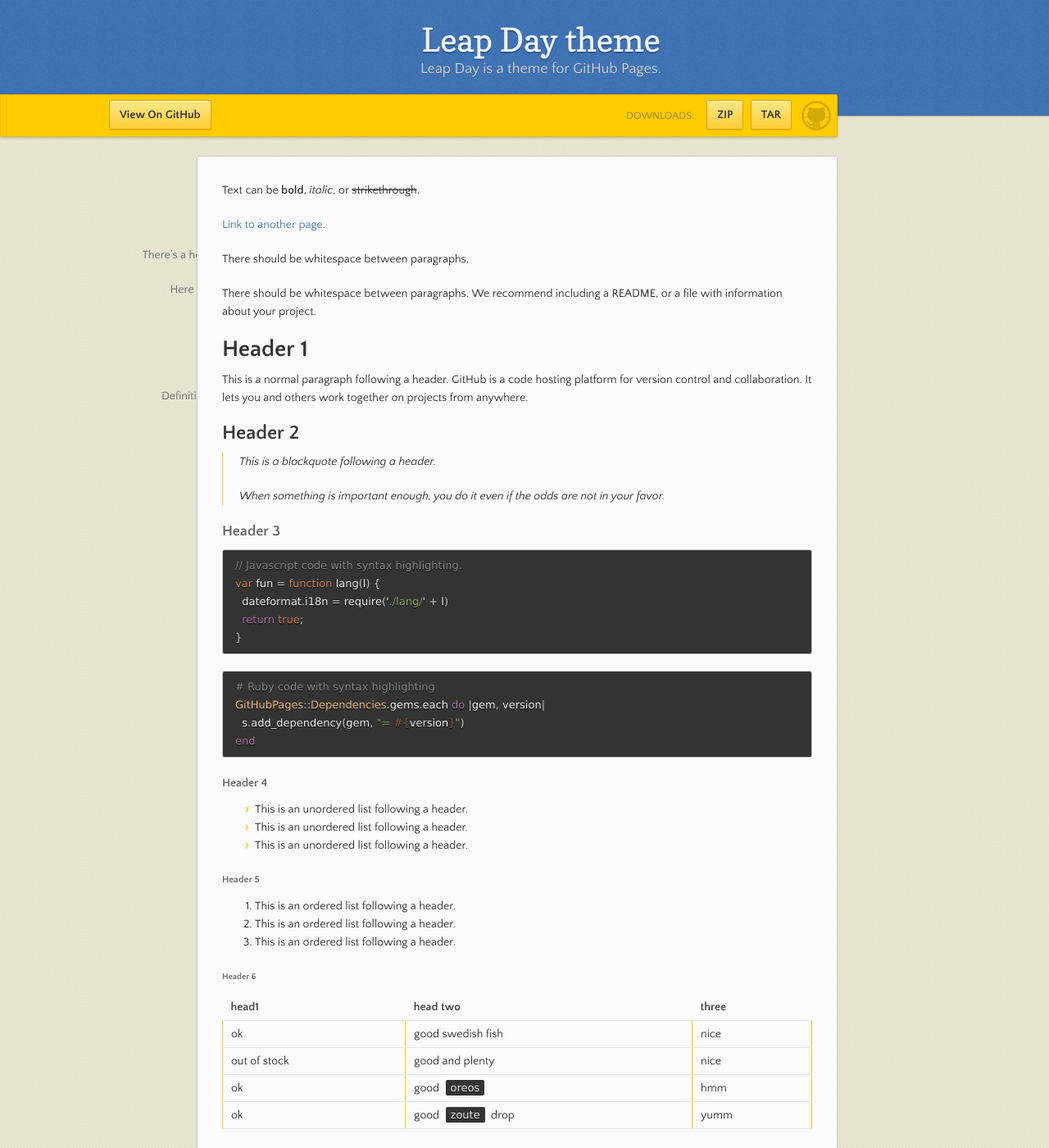
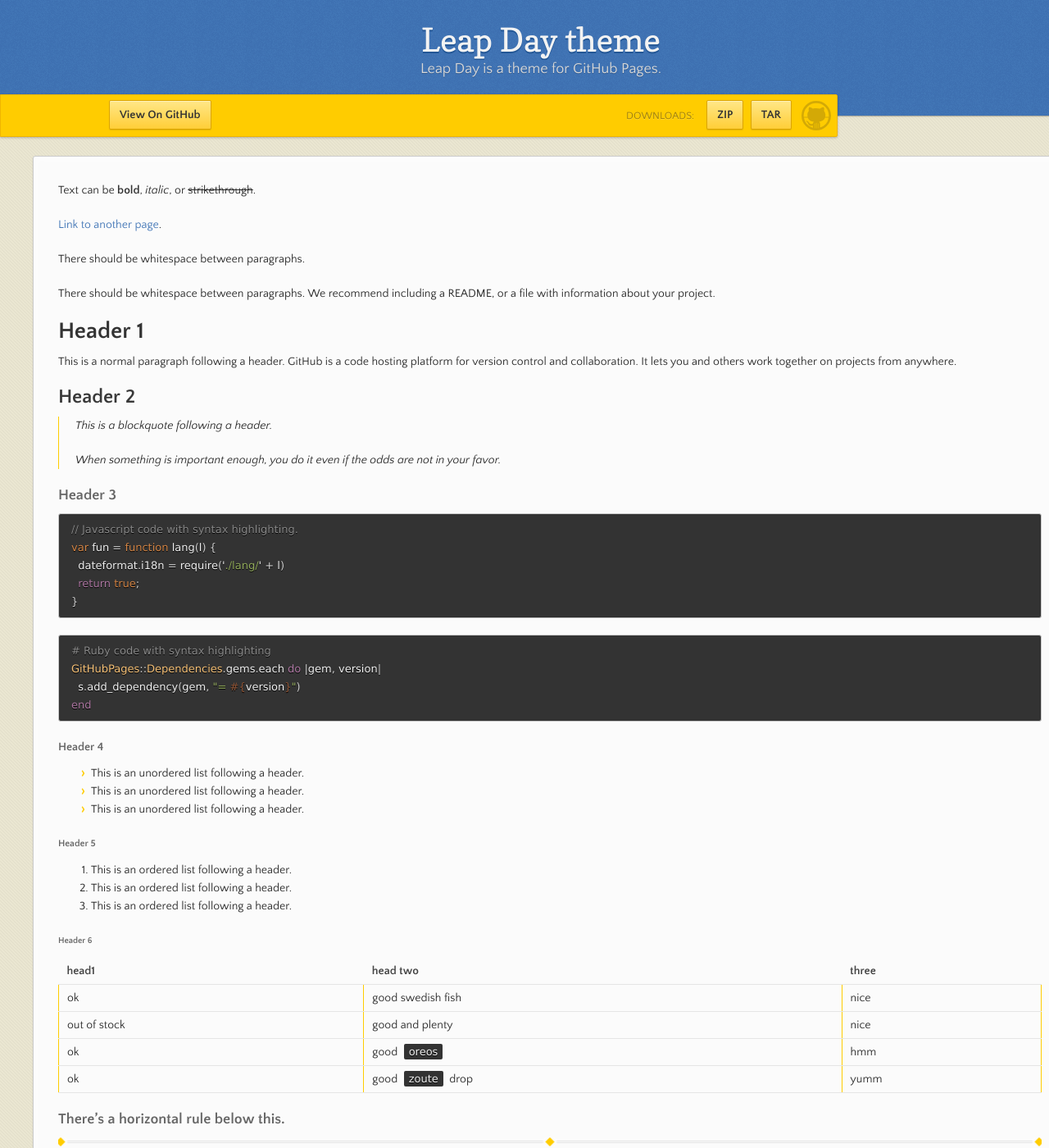
Before and after one commit to JDaviddE/JDaviddE.github.io, a Jekyll site: the page built from index.md, in a window 1280 px wide and 1400 px high. Shown: the whole window at 82% size. Built offline with Jekyll 4.4.1, drawn with Linux system fonts in a browser that asks for light colours.

Commit message:
Update jekyll-theme-leap-day.scss

```diff
--- a/_sass/jekyll-theme-leap-day.scss
+++ b/_sass/jekyll-theme-leap-day.scss
@@ -70,7 +70,7 @@ strong {
 }
 
 .wrapper {
-  width:800px;
+  width:1200px;
   margin:0 auto;
   position:relative;
 }
@@ -285,7 +285,7 @@ header {
 }
 
 section {
-  width:720px;
+  width:1200px;
   padding: 30px;
   margin: 20px 0;
   margin-top: 190px;
```
